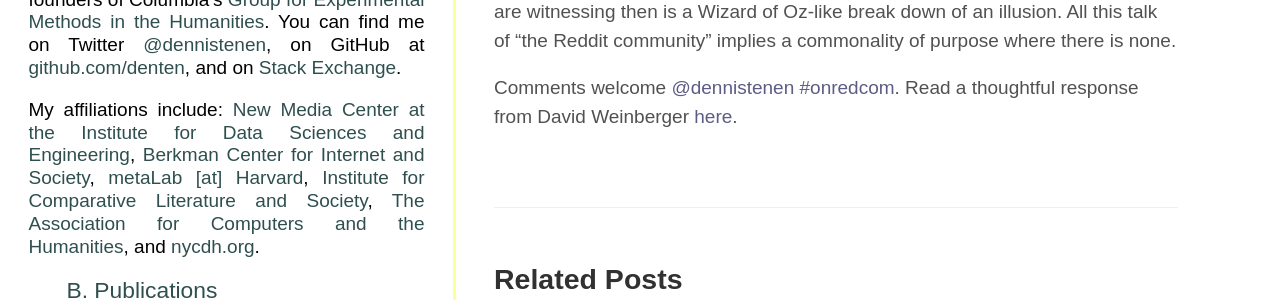
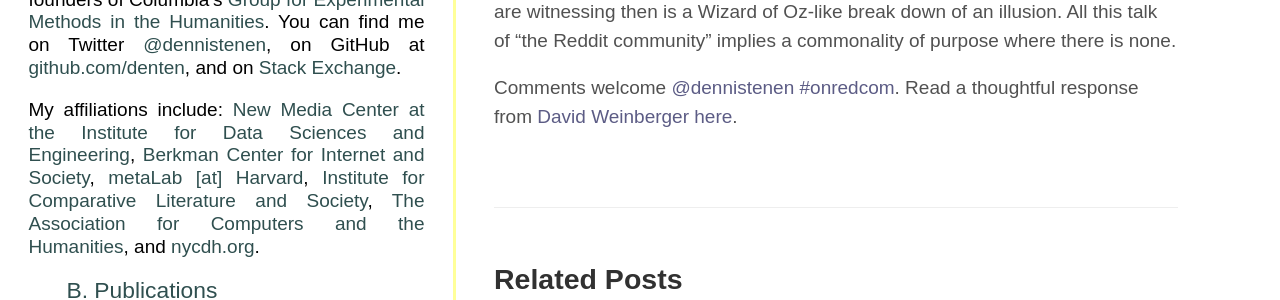
Before and after one commit to denten/denten.github.io, a Jekyll site: the page built from _posts/2015-07-29-reddit-community.md, in a window 1280 px wide and 900 px high, scrolled down 1809 px. Shown: the part 264-564 px from the top of the window. Built offline with Jekyll 4.4.1, drawn with Linux system fonts in a browser that asks for light colours; some web fonts are replaced; some of the changed lines change nothing that is shown.

Commit message:
minor updates

```diff
--- a/_posts/2015-07-29-reddit-community.md
+++ b/_posts/2015-07-29-reddit-community.md
@@ -102,5 +102,5 @@
 
 Comments welcome [@dennistenen](https://twitter.com/dennistenen)
 [#onredcom](https://twitter.com/search?q=%23onredcom&src=typd&f=tweets). Read a
-thoughtful response from David Weinberger
+thoughtful response from [David Weinberger](https://twitter.com/dweinberger)
 [here](http://www.hyperorg.com/blogger/2015/07/29/reddit-is-not-a-community-but-theres-a-little-more-to-say/).
```
